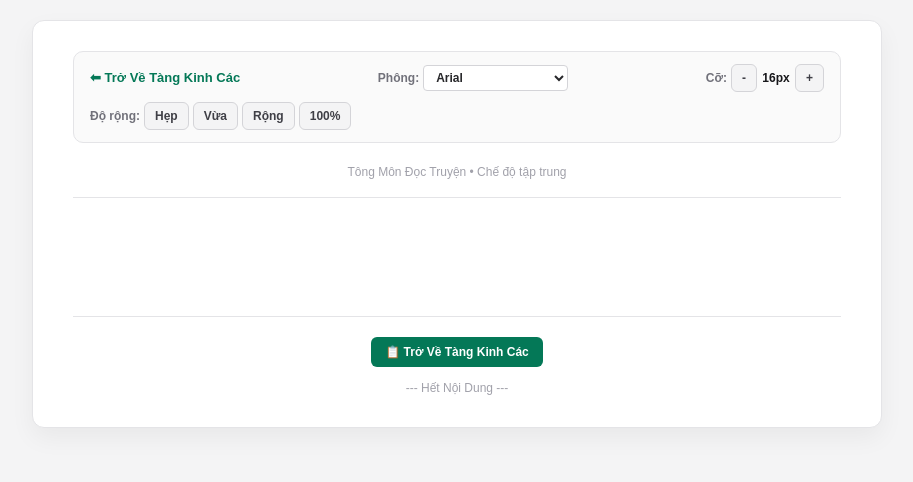
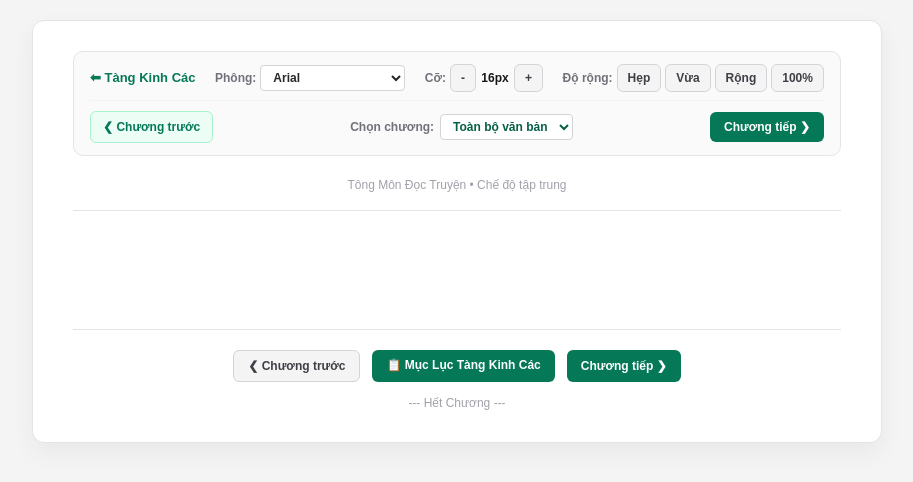
Before and after one commit to Thanh-art123/tts-appp, a Flask app: template templates/doc_truyen.html in a window 1280 px wide. Shown: the top 482 px of the page, without its empty margins (183-1096 px from the left). Run offline with Flask 3, Linux system fonts and the light colour scheme; the template is opened without the code that fills it, so the values that code supplies are empty; some libraries are stand-ins or nearby versions.

Commit message:
Update doc_truyen.html

```diff
--- a/templates/doc_truyen.html
+++ b/templates/doc_truyen.html
@@ -15,7 +15,6 @@
             padding: 20px 10px;
         }
 
-        /* Khung đọc truyện chính canh giữa */
         .reader-container-box {
             width: 100%;
             max-width: 850px;
@@ -76,15 +75,16 @@
 <body>
 
     <center>
-        <!-- KHUNG ĐỌC TRUYỆN CHÍNH (BAO GỒM THANH CÔNG CỤ TRÊN ĐẦU CHƯƠNG) -->
+        <!-- KHUNG ĐỌC TRUYỆN CHÍNH -->
         <div class="reader-container-box" id="main-reader-box" style="text-align: left;">
 
-            <!-- THANH CÔNG CỤ ĐA NĂNG ĐẶT NGAY TRÊN ĐẦU CHƯƠNG -->
+            <!-- THANH CÔNG CỤ & ĐIỀU HƯỚNG CHƯƠNG ĐẶT NGAY TRÊN ĐẦU -->
             <div style="background: #fafafa; border: 1px solid #e4e4e7; border-radius: 10px; padding: 12px 16px; margin-bottom: 20px;">
-                <!-- Dòng 1: Điều hướng & Cài đặt hiển thị -->
-                <div style="display: flex; flex-wrap: wrap; justify-content: space-between; align-items: center; gap: 10px;">
+
+                <!-- Dòng 1: Trở về Tàng Kinh Các & Tùy chỉnh hiển thị -->
+                <div style="display: flex; flex-wrap: wrap; justify-content: space-between; align-items: center; gap: 10px; border-bottom: 1px solid #f4f4f5; pb-2; margin-bottom: 10px; padding-bottom: 8px;">
                     <a href="/tang-kinh-cac" style="font-weight: bold; color: #047857; text-decoration: none; font-size: 13px;">
-                        ⬅ Trở Về Tàng Kinh Các
+                        ⬅ Tàng Kinh Các
                     </a>
 
                     <!-- Phông chữ -->
@@ -114,17 +114,36 @@
                         <button onclick="changeContainerWidth('100%')" class="tool-btn">100%</button>
                     </div>
                 </div>
+
+                <!-- Dòng 2: Nút Chuyển Chương / Chọn Chương -->
+                <div style="display: flex; flex-wrap: wrap; justify-content: space-between; align-items: center; gap: 10px;">
+                    <button onclick="prevChapter()" class="tool-btn" style="background: #ecfdf5; color: #047857; border-color: #a7f3d0; padding: 6px 12px;">
+                        ❮ Chương trước
+                    </button>
+
+                    <!-- Chọn chương trực tiếp qua Dropdown -->
+                    <div style="display: flex; align-items: center; gap: 6px;">
+                        <span style="font-size: 12px; color: #71717a; font-weight: bold;">Chọn chương:</span>
+                        <select id="chapter-select" onchange="jumpToChapter(this.value)" class="bg-white border border-zinc-300 rounded px-2 py-1 text-xs font-bold text-emerald-800 outline-none max-w-[240px]">
+                            <option value="0">Đang quét danh sách chương...</option>
+                        </select>
+                    </div>
+
+                    <button onclick="nextChapter()" class="action-btn">
+                        Chương tiếp ❯
+                    </button>
+                </div>
             </div>
 
-            <!-- TIÊU ĐỀ BỘ TRUYỆN -->
+            <!-- TIÊU ĐỀ CHƯƠNG HIỆN TẠI -->
             <div style="text-align: center; border-bottom: 1px solid #e4e4e7; padding-bottom: 16px; margin-bottom: 24px;">
-                <h1 style="font-size: 20px; font-weight: bold; color: #065f46; margin: 0 0 6px 0;">
+                <h1 id="chapter-title-display" style="font-size: 20px; font-weight: bold; color: #065f46; margin: 0 0 6px 0;">
                     {{ chapter_title }}
                 </h1>
                 <p style="font-size: 12px; color: #a1a1aa; margin: 0;">Tông Môn Đọc Truyện • Chế độ tập trung</p>
             </div>
 
-            <!-- NỘI DUNG VĂN BẢN HIỂN THỊ ĐẦY ĐỦ 100% -->
+            <!-- NỘI DUNG VĂN BẢN CHƯƠNG -->
             <div id="story-content-body" class="story-content-text">
                 {{ chapter_content | safe }}
             </div>
@@ -132,9 +151,11 @@
             <!-- CHÂN TRANG ĐIỀU HƯỚNG CUỐI CHƯƠNG -->
             <div style="border-top: 1px solid #e4e4e7; margin-top: 35px; padding-top: 20px; text-align: center;">
                 <div style="display: flex; justify-content: center; gap: 12px; margin-bottom: 12px;">
-                    <a href="/tang-kinh-cac" class="action-btn">📋 Trở Về Tàng Kinh Các</a>
+                    <button onclick="prevChapter()" class="tool-btn" style="padding: 6px 14px;">❮ Chương trước</button>
+                    <a href="/tang-kinh-cac" class="action-btn">📋 Mục Lục Tàng Kinh Các</a>
+                    <button onclick="nextChapter()" class="action-btn">Chương tiếp ❯</button>
                 </div>
-                <p style="font-size: 12px; color: #a1a1aa; margin: 0;">--- Hết Nội Dung ---</p>
+                <p style="font-size: 12px; color: #a1a1aa; margin: 0;">--- Hết Chương ---</p>
             </div>
 
         </div>
@@ -142,6 +163,8 @@
 
     <script>
         let currentFontSize = 16;
+        let parsedChapters = [];
+        let currentChapterIdx = 0;
 
         function changeFontSize(delta) {
             currentFontSize += delta;
@@ -160,8 +183,75 @@
             document.getElementById('main-reader-box').style.maxWidth = widthStr;
         }
 
-        // Đảm bảo cuộn lên đầu trang khi vừa nạp xong
-        window.scrollTo(0, 0);
+        // Tự động bóc tách các chương từ văn bản lớn
+        function initChapterParser() {
+            const rawElement = document.getElementById('story-content-body');
+            const rawText = rawElement.innerText;
+
+            // Tìm kiếm các từ khóa nhận diện chương như "Chương 1", "Chương 2",...
+            const regex = /(?=Chương\s+\d+[:\s])/gi;
+            const parts = rawText.split(regex);
+
+            if (parts.length > 1) {
+                parsedChapters = parts.filter(p => p.trim().length > 0);
+
+                const selectEl = document.getElementById('chapter-select');
+                selectEl.innerHTML = '';
+
+                parsedChapters.forEach((chap, idx) => {
+                    const firstLine = chap.trim().split('\n')[0] || `Chương ${idx + 1}`;
+                    const opt = document.createElement('option');
+                    opt.value = idx;
+                    opt.innerText = firstLine.length > 40 ? firstLine.substring(0, 40) + '...' : firstLine;
+                    selectEl.appendChild(opt);
+                });
+
+                // Mở mặc định chương đầu tiên
+                renderChapter(0);
+            } else {
+                // Nếu file không chia chương rõ ràng thì hiển thị toàn văn bình thường
+                parsedChapters = [rawText];
+                document.getElementById('chapter-select').innerHTML = '<option value="0">Toàn bộ văn bản</option>';
+            }
+        }
+
+        function renderChapter(index) {
+            if (index < 0 || index >= parsedChapters.length) return;
+            currentChapterIdx = index;
+
+            const fullChapterText = parsedChapters[index].trim();
+            const lines = fullChapterText.split('\n');
+            const title = lines[0] || `Chương ${index + 1}`;
+            const content = lines.slice(1).join('\n');
+
+            document.getElementById('chapter-title-display').innerText = title;
+            document.getElementById('story-content-body').innerText = content.trim() || fullChapterText;
+            document.getElementById('chapter-select').value = index;
+
+            window.scrollTo({ top: 0, behavior: 'smooth' });
+        }
+
+        function prevChapter() {
+            if (currentChapterIdx > 0) {
+                renderChapter(currentChapterIdx - 1);
+            } else {
+                alert("Đạo hữu đang ở chương đầu tiên!");
+            }
+        }
+
+        function nextChapter() {
+            if (currentChapterIdx < parsedChapters.length - 1) {
+                renderChapter(currentChapterIdx + 1);
+            } else {
+                alert("Đã đến chương cuối cùng!");
+            }
+        }
+
+        function jumpToChapter(idx) {
+            renderChapter(parseInt(idx));
+        }
+
+        document.addEventListener('DOMContentLoaded', initChapterParser);
     </script>
 </body>
 </html>
```
